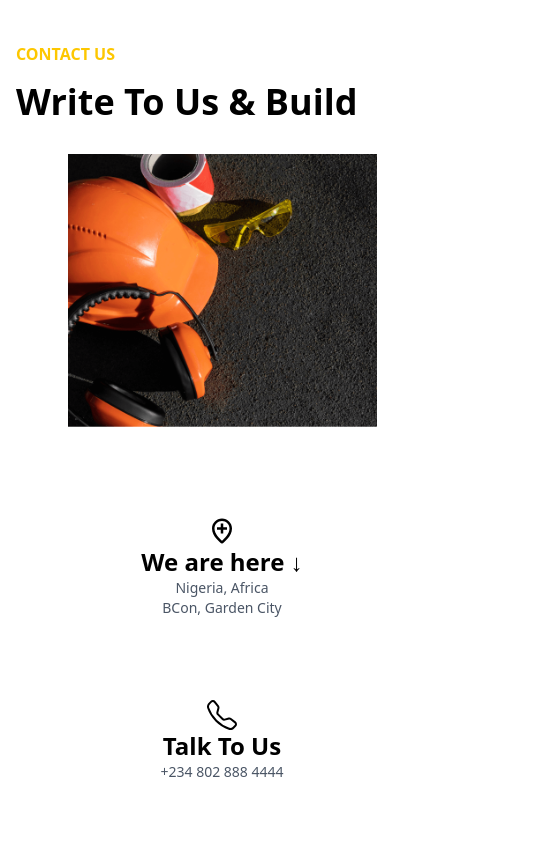
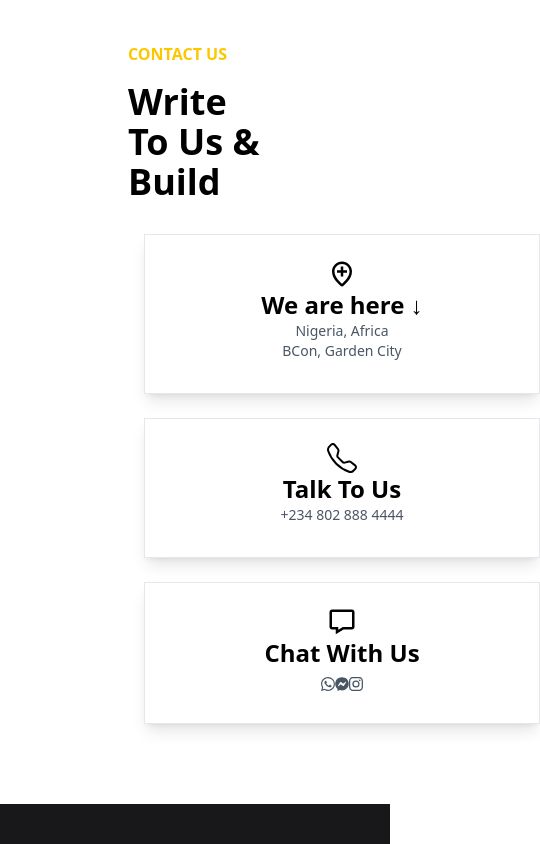
Before and after one commit to Pamode-Ukwe/BCon-construction, a React (Vite) app: page / in a window 390 px wide. Shown: the part 5300-6144 px from the top of the page, 540 px wide, since content can reach past the window. Built offline with nearby package versions, Linux system fonts and the light colour scheme.

Commit message:
Final changes

```diff
--- a/src/ContactUs.tsx
+++ b/src/ContactUs.tsx
@@ -5,27 +5,27 @@ import contactPic from "../src/assets/contact-img.png"
 
 const ContactUs = () => {
   return (
-    <section id="contact-us" className="md:px-32 sm:px16 px-4 py-16">
+    <section id="contact-us" className="px-32 py-16">
         <h1 className="font-bold text-yellow-400 lg:text-left text-center w-fit">CONTACT US</h1>
         <div className="font-bold text-4xl py-4 col-span-5">Write To Us & Build</div>
-        <div className="grid lg:grid-cols-2 gap-16 py-4">
-            <img src={contactPic} alt="" className="sm:w-full w-3/4 sm:mx-0 mx-auto"/>
-            <div className="grid lg:grid-cols-2 text-center gap-6 sm:w-full w-3/5">
-                <div className="grid border border-transparent xs:border-gray-200 xs:shadow-lg hover:border-orange-300 hover:cursor-pointer hover:shadow-lg">
+        <div className="grid lg:grid-cols-2 lg:gap-16 py-4 sm:px-0 px-4">
+            <img src={contactPic} alt="" className="sm:flex hidden"/>
+            <div className="grid lg:grid-cols-2 text-center gap-6">
+                <div className="grid border border-gray-200 shadow-lg hover:border-orange-300 hover:cursor-pointer hover:shadow-lg">
                     <BiLocationPlus className="text-3xl mx-auto grid mt-6"/>
                     <h1 className="text-2xl font-semibold">We are here ↓</h1>
                     <h1 className="text-gray-600 text-sm">Nigeria, Africa</h1>
                     <h2 className="text-gray-600 text-sm lg:pb-0 pb-8">BCon, Garden City</h2>
                 </div>
-                <div className="grid border border-transparent xs:border-gray-200 xs:shadow-lg hover:border-orange-300 hover:cursor-pointer hover:shadow-lg">
+                <div className="grid border border-gray-200 shadow-lg hover:border-orange-300 hover:cursor-pointer hover:shadow-lg">
                     <BsTelephone className="text-3xl mx-auto grid mt-6"/>
                     <h1 className="text-2xl font-semibold">Talk To Us</h1>
                     <h1 className="text-gray-600 text-sm lg:pb-0 pb-8">+234 802 888 4444</h1>
                 </div>
-                <div className="grid border border-transparent xs:border-gray-200 xs:shadow-lg hover:border-orange-300 hover:cursor-pointer hover:shadow-lg">
+                <div className="grid border border-gray-200 shadow-lg hover:border-orange-300 hover:cursor-pointer hover:shadow-lg">
                     <BiMessage className="text-3xl mx-auto grid mt-6"/>
                     <h1 className="text-2xl font-semibold">Chat With Us</h1>
-                    <div className="text-gray-600 text-sm flex justify-between gap-2 lg:px-18 px-44 lg:pt-0 pt-2  lg:pb-0 pb-8">
+                    <div className="text-gray-600 text-sm flex justify-between lg:px-18 px-44 lg:pt-0 pt-2  lg:pb-0 pb-8">
                         <BsWhatsapp className="hover:text-orange-300 hover:shadow-md"/>
                         <FaFacebookMessenger className="hover:text-orange-300 hover:shadow-md"/>
                         <BsInstagram className="hover:text-orange-300 hover:shadow-md"/>
```
